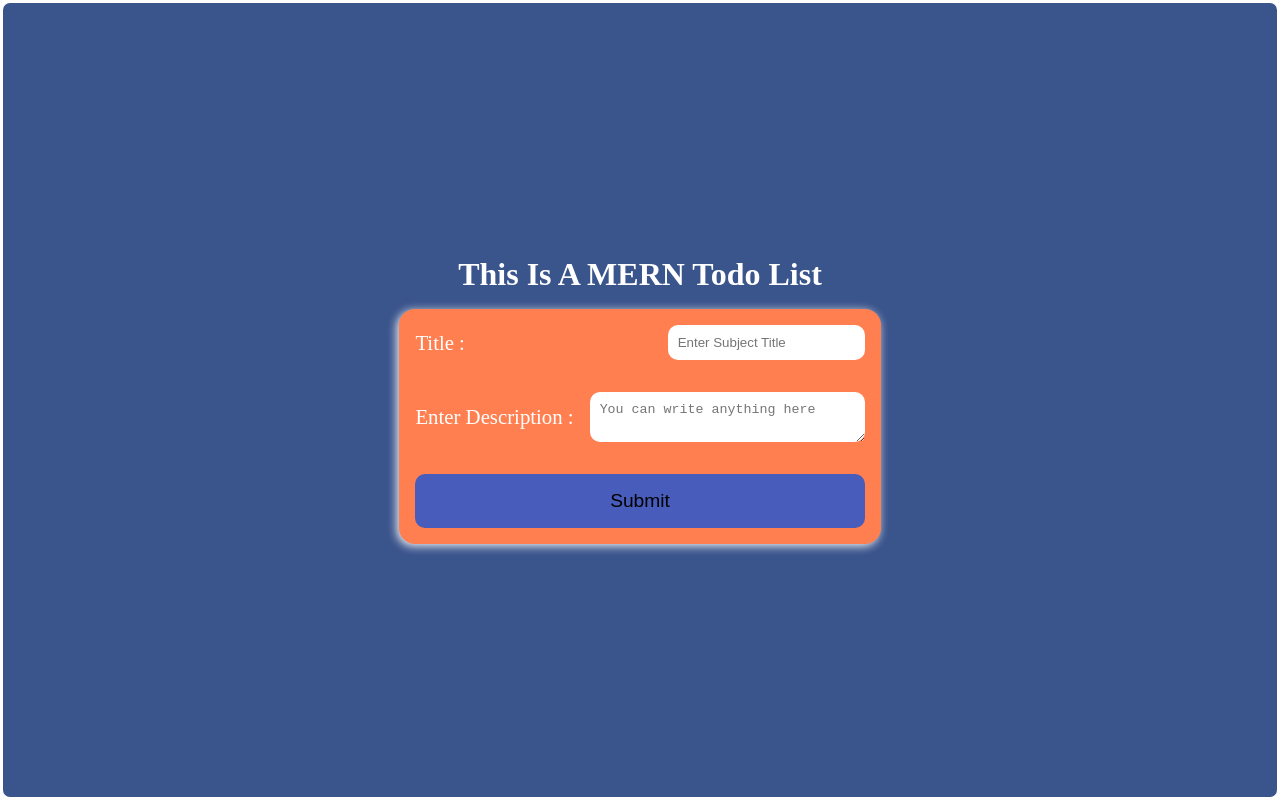
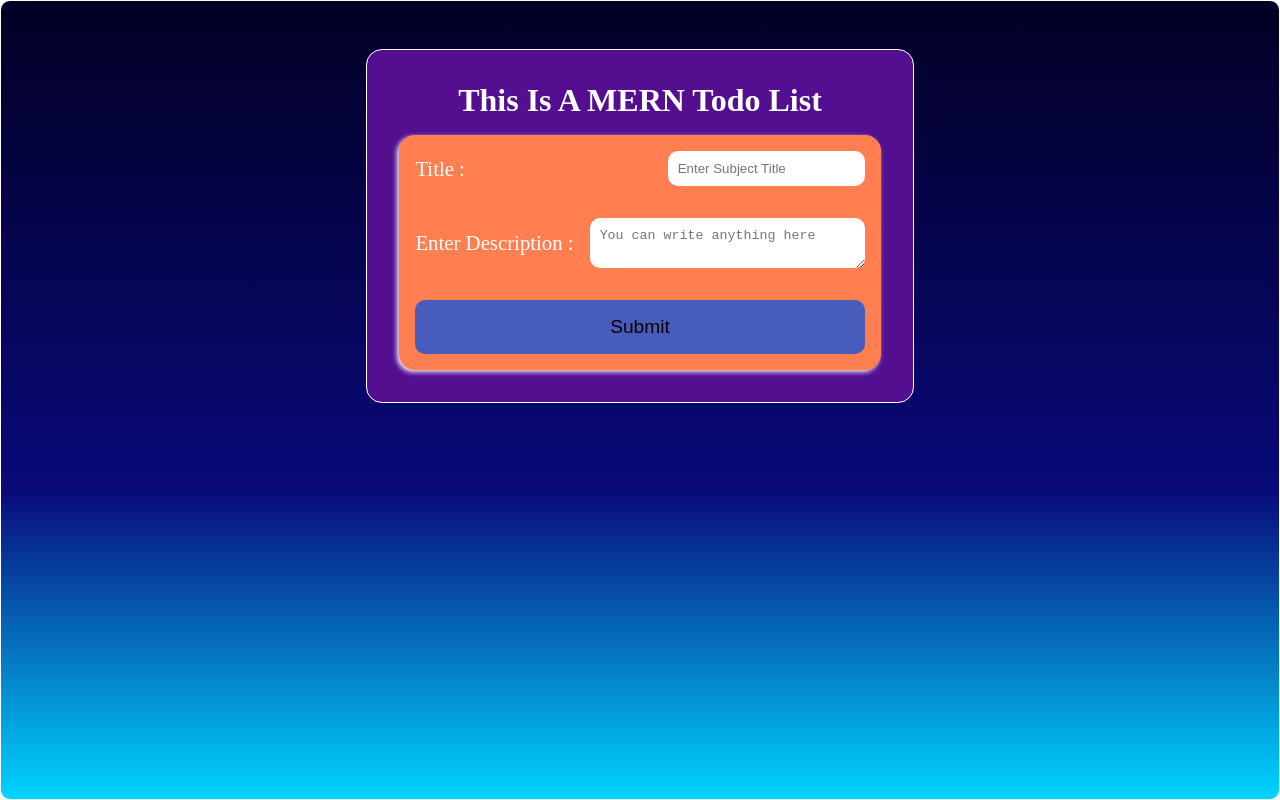
Before and after one commit to SanjeevKumar3662/todo_mern, a React (Vite) app in the folder frontend/: page / in a window 1280 px wide. Built offline with nearby package versions, Linux system fonts and the light colour scheme.

Commit message:
added a wrapper to form and modified some styles

```diff
--- a/frontend/src/App.css
+++ b/frontend/src/App.css
@@ -3,13 +3,35 @@
   width: 100vw;
   display: flex;
   flex-direction: column;
-  justify-content: center;
+  justify-content: start;
+  align-items: center;
+  border: 1px solid;
+  border-radius: 10px;
+  color: white;
+
+  /*gradient  */
+
+  background: #020024;
+  background: linear-gradient(
+    180deg,
+    rgba(2, 0, 36, 1) 0%,
+    rgba(9, 9, 121, 1) 61%,
+    rgba(0, 212, 255, 1) 100%
+  );
+}
+
+.main {
+  background: rgb(84, 15, 144);
+  border: 1px solid;
+  border-radius: 1rem;
+  padding: 2rem;
+  margin-top: 3rem;
+
+  display: flex;
+  flex-direction: column;
+  /* justify-content: start; */
   align-items: center;
   gap: 1rem;
-  border: solid;
-  border-radius: 10px;
-  background: #3a548c;
-  color: white;
 }
 
 form {
@@ -21,7 +43,7 @@ form {
   gap: 2rem;
   font-size: 1.3rem;
   background: coral;
-  box-shadow: -2px 2px 10px whitesmoke;
+  box-shadow: -2px 2px 5px whitesmoke;
 
   .input-field {
     display: flex;
@@ -30,7 +52,8 @@ form {
     align-items: center;
   }
 
-  input , textarea{
+  input,
+  textarea {
     border: none;
     border-radius: 10px;
     padding: 10px;
--- a/frontend/src/App.jsx
+++ b/frontend/src/App.jsx
@@ -7,8 +7,10 @@ function App() {
   return (
     <>
       <div className="container">
-        <h1>This Is A MERN Todo List</h1>
-        <Form />
+        <div className="main">
+          <h1>This Is A MERN Todo List</h1>
+          <Form />
+        </div>
       </div>
     </>
   );
```
